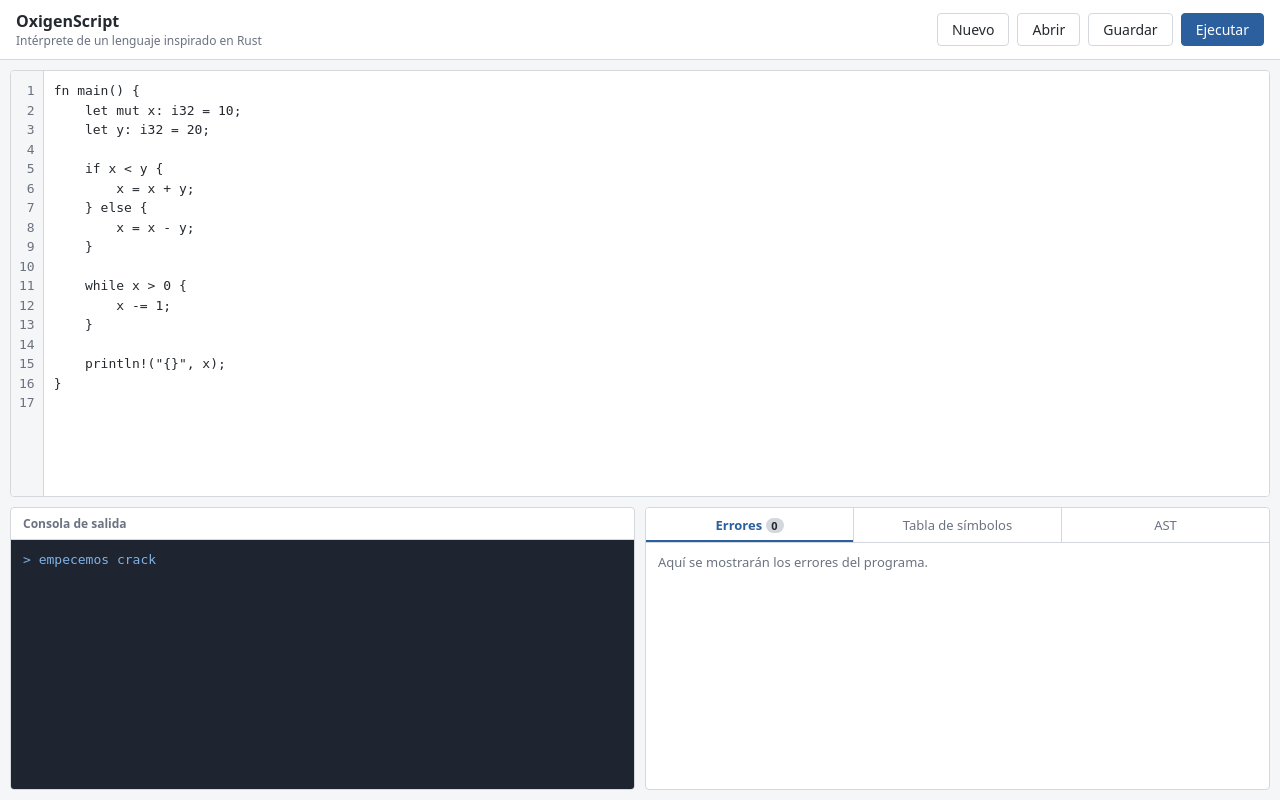
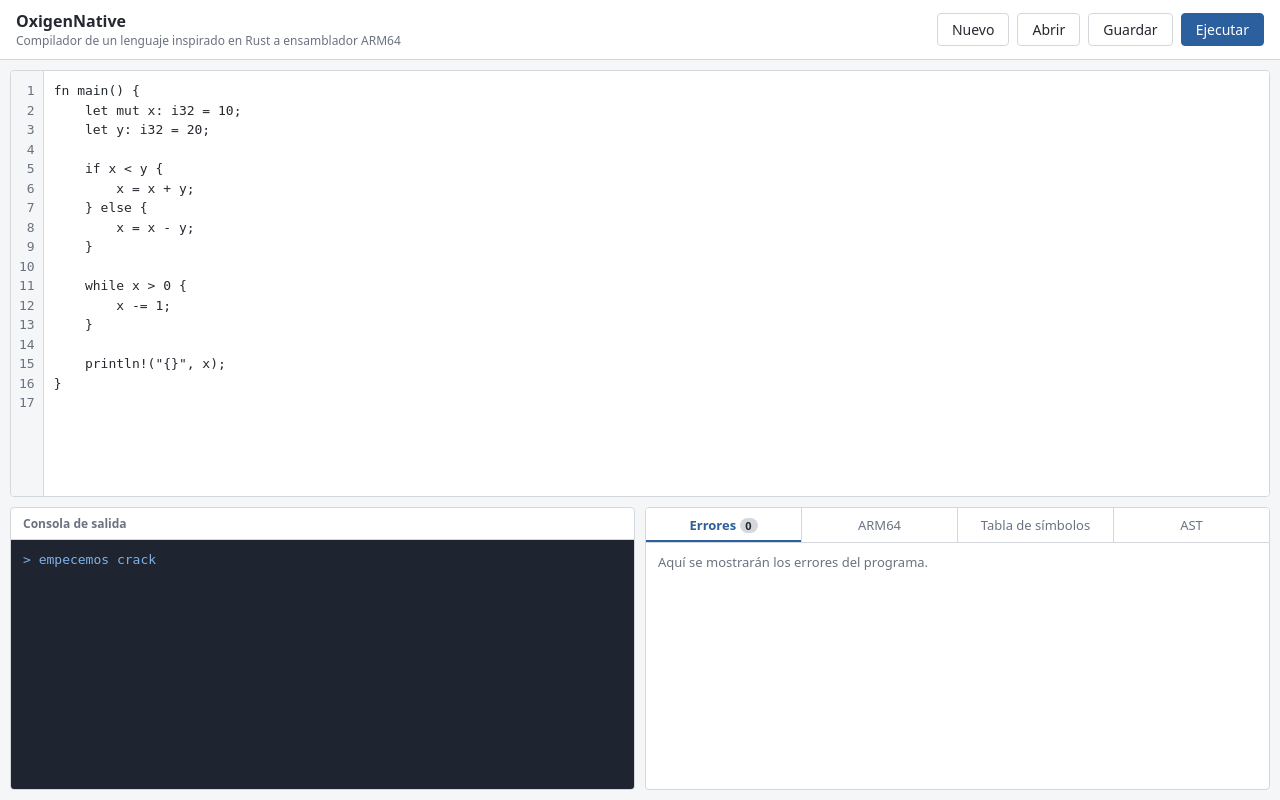
Before and after one commit to ch4rlyx16/OLC2_B_P2_2S2026, a Django app: template web/templates/web/editor.html in a window 1280 px wide. Run offline with Django 5.2, Linux system fonts and the light colour scheme; the template is opened without the code that fills it, so the values that code supplies are empty.

Commit message:
Panel ARM64 en la GUI y renombrado a OxigenNative

```diff
--- a/web/static/web/editor.js
+++ b/web/static/web/editor.js
@@ -1,4 +1,4 @@
-/* OxigenScript — lógica de la interfaz. */
+/* OxigenNative — lógica de la interfaz. */
 
 const codigo   = document.getElementById('codigo');
 const numeros  = document.getElementById('numeros');
@@ -134,12 +134,25 @@ function pintarAst(datos) {
         : '<p class="vacio">No se pudo construir el árbol.</p>');
 }
 
+function pintarEnsamblador(asm) {
+    if (!asm) {
+        mostrarPanel('p-asm',
+            '<p class="vacio">No se generó código. Revisá la pestaña de errores.</p>');
+        return;
+    }
+
+    const lineas = asm.split('\n').length;
+    mostrarPanel('p-asm',
+        `<p class="vacio">${lineas} líneas de ensamblador AArch64.</p>
+         <pre class="arbol">${seguro(asm)}</pre>`);
+}
+
 /* ---------- ejecutar ---------- */
 
 async function ejecutar() {
     btnEjecutar.disabled = true;
     limpiarConsola();
-    escribir('> Ejecutando OxigenScript...', 'estado');
+    escribir('> Compilando a ARM64 y ejecutando en QEMU...', 'estado');
 
     try {
         const respuesta = await fetch('/api/ejecutar', {
@@ -159,7 +172,7 @@ async function ejecutar() {
         const datos = await respuesta.json();
 
         if (datos.errores.length === 0) {
-            escribir('--- Compilación exitosa ---', 'estado');
+            escribir('--- Compilación y ejecución exitosas ---', 'estado');
         } else {
             escribir(`--- Se encontraron ${datos.errores.length} error(es) ---`, 'fallo');
         }
@@ -169,6 +182,7 @@ async function ejecutar() {
         escribir('--- Fin de la ejecución ---', 'estado');
 
         pintarErrores(datos.errores);
+        pintarEnsamblador(datos.ensamblador);
         pintarSimbolos(datos.simbolos);
         pintarAst(datos);
 
--- a/web/templates/web/editor.html
+++ b/web/templates/web/editor.html
@@ -3,15 +3,15 @@
 <head>
     <meta charset="UTF-8">
     <meta name="viewport" content="width=device-width, initial-scale=1">
-    <title>OxigenScript</title>
+    <title>OxigenNative</title>
     <link rel="stylesheet" href="{% static 'web/estilo.css' %}">
 </head>
 <body>
 
 <header class="barra">
     <div class="marca">
-        <strong>OxigenScript</strong>
-        <span>Intérprete de un lenguaje inspirado en Rust</span>
+        <strong>OxigenNative</strong>
+        <span>Compilador de un lenguaje inspirado en Rust a ensamblador ARM64</span>
     </div>
     <div class="acciones">
         <button id="btn-nuevo" type="button">Nuevo</button>
@@ -53,10 +53,11 @@
         </div>
 
         <div class="panel reportes">
-            <div class="pestanas">
+             <div class="pestanas">
                 <button class="pestana activa" data-panel="p-errores" type="button">
                     Errores <span id="conteo-errores" class="chip">0</span>
                 </button>
+                <button class="pestana" data-panel="p-asm" type="button">ARM64</button>
                 <button class="pestana" data-panel="p-simbolos" type="button">
                     Tabla de símbolos
                 </button>
@@ -65,6 +66,9 @@
 
             <div id="p-errores" class="contenido visible">
                 <p class="vacio">Aquí se mostrarán los errores del programa.</p>
+            </div>
+            <div id="p-asm" class="contenido">
+                <p class="vacio">Aquí se mostrará el código ensamblador ARM64 generado.</p>
             </div>
             <div id="p-simbolos" class="contenido">
                 <p class="vacio">Aquí se mostrará la información de las variables y funciones.</p>
```
